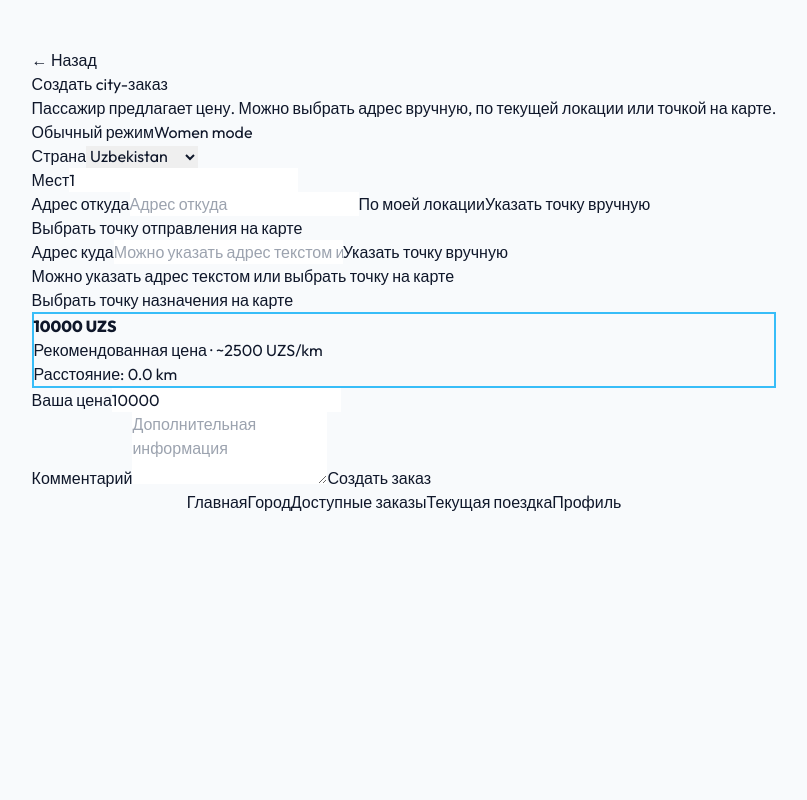
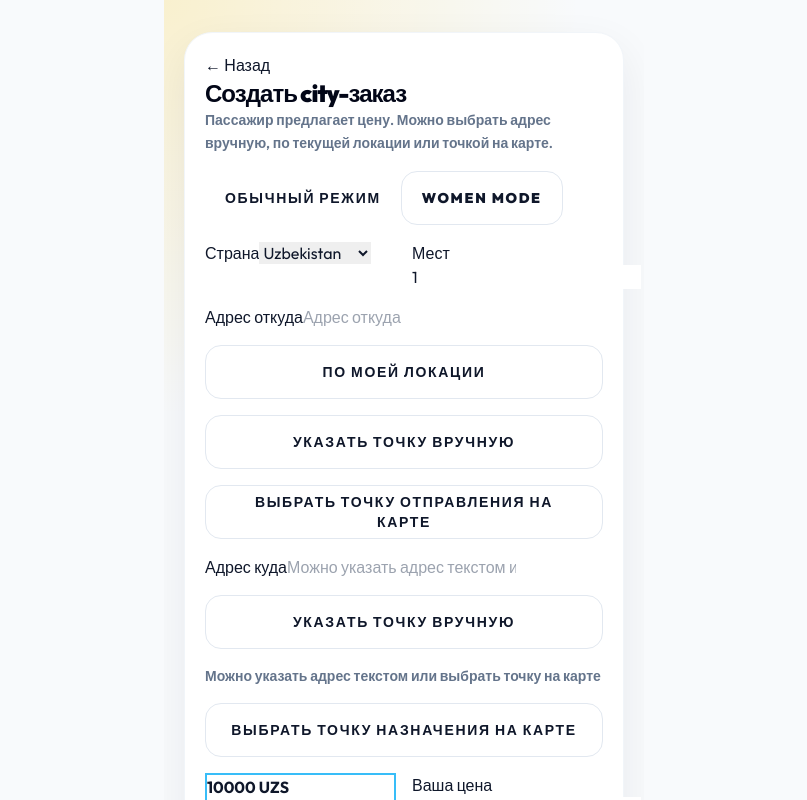
Before and after one commit to intaxi-i/Final-production-ready-Intaxi-release, a Next.js app in the folder miniapp_v2/: page /city/create in a window 1280 px wide. Shown: the top 800 px of the page, without its empty margins (236-1043 px from the left). Built offline with nearby package versions, Linux system fonts and the light colour scheme; no server answers.

Commit message:
Improve premium miniapp global UI styles

```diff
--- a/miniapp_v2/src/app/globals.css
+++ b/miniapp_v2/src/app/globals.css
@@ -1,8 +1,252 @@
-@import url("https://fonts.googleapis.com/css2?family=Outfit:wght@400;600;800;900&display=swap");
-@tailwind base; @tailwind components; @tailwind utilities;
-:root { --brand: #F5C242; --bg: #F8FAFC; }
-body { @apply font-sans antialiased text-slate-900 bg-[#F8FAFC] overflow-hidden; }
-main { @apply h-screen overflow-y-auto flex flex-col items-center px-6 pt-12 pb-32; }
-.it-card { @apply w-full bg-white rounded-[28px] p-6 shadow-[0_10px_40px_rgba(0,0,0,0.03)] border border-slate-100; }
-.it-btn { @apply h-[60px] w-full rounded-2xl font-bold text-[12px] uppercase tracking-widest transition-all active:scale-95 flex items-center justify-center gap-2; }
-.it-input { @apply w-full h-[56px] bg-slate-50 border-none rounded-xl px-5 font-bold outline-none focus:ring-2 focus:ring-brand-yellow/20; }
+@import url("https://fonts.googleapis.com/css2?family=Outfit:wght@400;500;600;700;800;900&display=swap");
+@tailwind base;
+@tailwind components;
+@tailwind utilities;
+
+:root {
+  --brand: #ffc400;
+  --brand-soft: #fff4c2;
+  --brand-dark: #0f172a;
+  --bg: #f8fafc;
+  --surface: #ffffff;
+  --surface-soft: #f1f5f9;
+  --line: #e2e8f0;
+  --muted: #64748b;
+}
+
+html,
+body {
+  min-height: 100%;
+  background: var(--bg);
+}
+
+body {
+  @apply font-sans antialiased text-slate-900;
+  overflow-x: hidden;
+}
+
+main {
+  @apply w-full min-h-screen overflow-y-auto px-5 pt-8 pb-28;
+  background:
+    radial-gradient(circle at top left, rgba(255, 196, 0, 0.18), transparent 32%),
+    var(--bg);
+}
+
+.shell {
+  @apply mx-auto w-full max-w-[480px];
+}
+
+.stack {
+  @apply flex flex-col gap-4;
+}
+
+.row {
+  @apply flex items-center justify-between gap-3;
+}
+
+.grid-2 {
+  @apply grid grid-cols-1 gap-4;
+}
+
+.card,
+.it-card {
+  @apply w-full rounded-[28px] border border-slate-100 bg-white p-5 shadow-[0_16px_44px_rgba(15,23,42,0.07)];
+}
+
+.title {
+  @apply text-2xl font-black tracking-[-0.04em] text-slate-950;
+}
+
+.subtitle {
+  @apply text-sm font-semibold leading-relaxed text-slate-500;
+}
+
+.error {
+  @apply rounded-2xl bg-red-50 px-4 py-3 text-sm font-bold text-red-700;
+}
+
+.button,
+.it-btn {
+  @apply inline-flex min-h-[54px] items-center justify-center rounded-2xl px-5 text-sm font-black uppercase tracking-[0.12em] transition active:scale-95 disabled:opacity-50;
+}
+
+.button.primary,
+.it-btn.primary {
+  @apply bg-brand-yellow text-brand-dark shadow-[0_14px_30px_rgba(255,196,0,0.26)];
+}
+
+.button.secondary,
+.it-btn.secondary {
+  @apply border border-slate-200 bg-white text-slate-900;
+}
+
+.it-input {
+  @apply h-[58px] w-full rounded-2xl border border-slate-100 bg-white px-5 text-lg font-black outline-none focus:ring-4 focus:ring-brand-yellow/20;
+}
+
+.brand-wordmark {
+  @apply text-5xl font-black italic tracking-[-0.075em] leading-none;
+}
+
+.brand-in {
+  @apply text-brand-yellow;
+}
+
+.brand-taxi {
+  @apply text-brand-dark;
+}
+
+.premium-hero {
+  @apply relative overflow-hidden rounded-[34px] border border-slate-100 bg-white p-6 shadow-[0_20px_55px_rgba(15,23,42,0.08)];
+}
+
+.premium-hero::before {
+  content: "";
+  @apply absolute -right-12 -top-12 h-36 w-36 rounded-full bg-brand-yellow/25 blur-2xl;
+}
+
+.nav-card {
+  @apply flex min-h-[150px] flex-col justify-between rounded-[30px] border border-slate-100 bg-white p-5 shadow-[0_14px_42px_rgba(15,23,42,0.06)] transition active:scale-95;
+}
+
+.nav-card.dark {
+  @apply border-none bg-brand-dark text-white;
+}
+
+.nav-icon {
+  @apply flex h-12 w-12 items-center justify-center rounded-2xl bg-slate-50 text-brand-yellow;
+}
+
+.nav-card.dark .nav-icon {
+  @apply bg-white/10;
+}
+
+.nav-label {
+  @apply text-xs font-black uppercase tracking-[0.16em] text-slate-500;
+}
+
+.nav-card.dark .nav-label {
+  @apply text-white/65;
+}
+
+.order-card {
+  @apply overflow-hidden rounded-[32px] border border-slate-100 bg-white shadow-[0_18px_48px_rgba(15,23,42,0.10)];
+}
+
+.order-card-inner {
+  @apply p-5;
+}
+
+.order-topline {
+  @apply mb-5 flex items-center justify-between gap-3;
+}
+
+.order-badge {
+  @apply inline-flex items-center rounded-full bg-slate-100 px-3 py-1 text-[10px] font-black uppercase tracking-[0.16em] text-slate-500;
+}
+
+.order-seen {
+  @apply inline-flex items-center gap-1.5 rounded-full bg-brand-yellow/15 px-3 py-1 text-xs font-black text-brand-dark;
+}
+
+.route-panel {
+  @apply relative mb-5 rounded-[26px] bg-slate-50 p-4;
+}
+
+.route-line {
+  @apply absolute left-[23px] top-8 bottom-8 w-px bg-slate-200;
+}
+
+.route-point {
+  @apply relative flex gap-4;
+}
+
+.route-point + .route-point {
+  @apply mt-5;
+}
+
+.route-dot {
+  @apply mt-1 h-4 w-4 shrink-0 rounded-full border-[3px] border-brand-yellow bg-white;
+}
+
+.route-dot.end {
+  @apply border-brand-dark bg-brand-dark;
+}
+
+.route-kicker {
+  @apply text-[10px] font-black uppercase tracking-[0.18em] text-slate-400;
+}
+
+.route-address {
+  @apply mt-1 text-[15px] font-black leading-snug tracking-[-0.02em] text-slate-950;
+}
+
+.route-address.muted {
+  @apply text-slate-600;
+}
+
+.metric-grid {
+  @apply mb-5 grid grid-cols-2 gap-3;
+}
+
+.metric-card {
+  @apply rounded-3xl border border-slate-100 bg-slate-50 p-3;
+}
+
+.metric-label {
+  @apply text-[10px] font-black uppercase tracking-[0.16em] text-slate-400;
+}
+
+.metric-value {
+  @apply mt-1 text-base font-black text-slate-950;
+}
+
+.price-row {
+  @apply mb-5 flex items-center justify-between gap-3;
+}
+
+.price-value {
+  @apply text-4xl font-black tracking-[-0.06em] text-slate-950;
+}
+
+.price-currency {
+  @apply ml-1 text-xs font-black uppercase tracking-widest text-slate-400;
+}
+
+.bid-panel {
+  @apply mt-5 rounded-[28px] border border-slate-100 bg-slate-50 p-4;
+}
+
+.bid-title {
+  @apply text-sm font-black uppercase tracking-[0.12em] text-slate-950;
+}
+
+.bid-subtitle {
+  @apply mt-1 text-xs font-bold text-slate-500;
+}
+
+.bid-grid {
+  @apply mt-4 grid grid-cols-3 gap-2;
+}
+
+.bid-button {
+  @apply min-h-[58px] rounded-2xl bg-white px-2 text-center text-sm font-black text-slate-950 shadow-sm transition active:scale-95 active:bg-brand-yellow disabled:opacity-50;
+}
+
+.bid-button span {
+  @apply mt-1 block text-[10px] font-black text-slate-400;
+}
+
+.manual-bid {
+  @apply mt-3 grid grid-cols-[1fr_64px] gap-2;
+}
+
+.send-bid {
+  @apply flex h-[60px] items-center justify-center rounded-2xl bg-brand-dark text-white transition active:scale-95 disabled:opacity-50;
+}
+
+@media (min-width: 720px) {
+  .grid-2 {
+    @apply grid-cols-2;
+  }
+}
```
